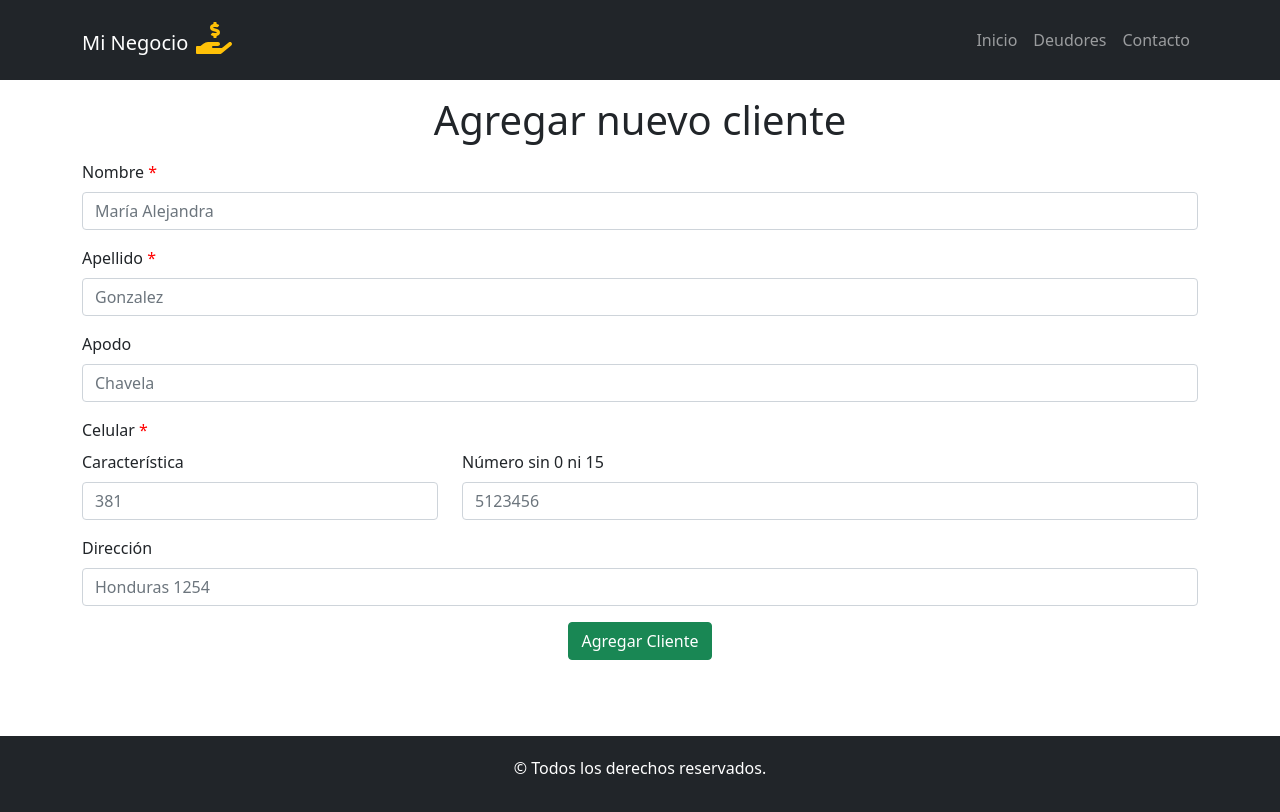
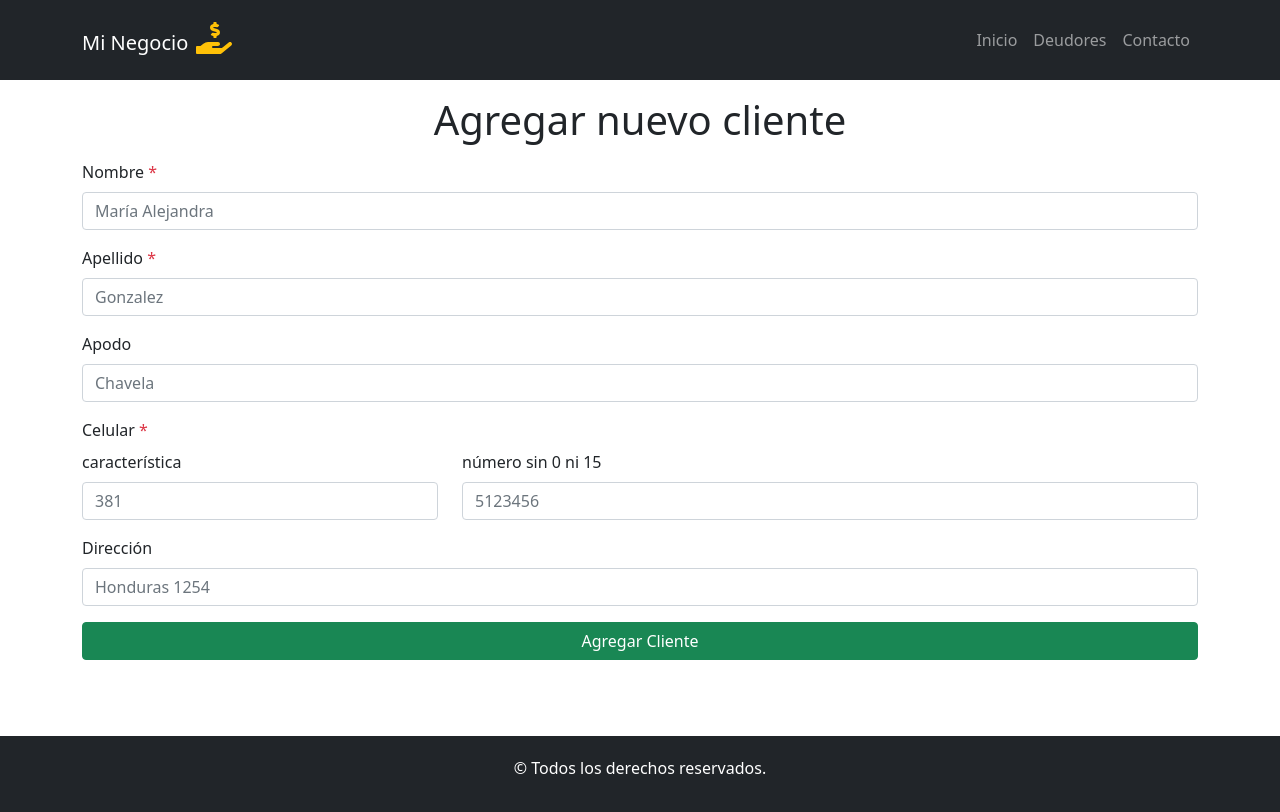
Before and after one commit to marcosihe/react-sdd, a React (Create React App) app: page /deudores/nuevocliente in a window 1280 px wide. Shown: the top 812 px of the page. Built offline with nearby package versions, Linux system fonts and the light colour scheme.

Commit message:
Agregar componente de validacion de formulario y de error

```diff
--- a/src/components/AddCustomer.jsx
+++ b/src/components/AddCustomer.jsx
@@ -4,6 +4,7 @@ import CustomerForm from './CustomerForm'
 import styles from './css/AddCustomer.module.css'
 
 const AddCustomer = () => {
+
     return (
         <Container>
             <h1 className={styles.addCustomerTitle}>Agregar nuevo cliente</h1>
--- a/src/components/CustomerForm.jsx
+++ b/src/components/CustomerForm.jsx
@@ -1,42 +1,114 @@
-import React from "react";
-import { Form, Row, Col, Button } from "react-bootstrap";
+import React, { useState } from "react";
+import { Form, Row, Col, Button, Alert } from "react-bootstrap";
 import styles from "./css/CustomerForm.module.css";
+import {
+  validateNumber_1,
+  validateNumber_2,
+  validateNames,
+} from "./helpers/validations.js";
 
 const AddCustomer = () => {
+  const [name, setName] = useState("");
+  const [lastName, setLastName] = useState("");
+  const [nickName, setNickName] = useState("");
+  const [numberPart1, setNumberPart1] = useState("");
+  const [numberPart2, setNumberPart2] = useState("");
+  const [address, setAddress] = useState("");
+  const [error, setError] = useState(false);
+
+  //setPhoneNumber(parseInt(numberPart1.toString()+numberPart2));
+
+  const handleSubmit = (e) => {
+    e.preventDefault();
+    // Validaciones
+    if (
+      validateNumber_1(numberPart1) &&
+      validateNumber_2(numberPart2) &&
+      validateNames(name, lastName)
+    ) {
+      // Enviar datos a la API
+      setError(false);
+    } else {
+      // Datos erroneos: mostrar mensaje de error
+      setError(true);
+    }
+  };
+
   return (
-    <Form className="mb-3 mt-3">
+    <Form className="mb-3 mt-3" onSubmit={handleSubmit}>
       <Form.Group className="mb-3">
-        <Form.Label>Nombre <span className={styles.requiredSign}>*</span></Form.Label>
-        <Form.Control type="text" placeholder="María Alejandra" required />
+        <Form.Label>
+          Nombre <span className="text-danger">*</span>
+        </Form.Label>
+        <Form.Control
+          type="text"
+          placeholder="María Alejandra"
+          required
+          onChange={(e) => setName(e.target.value)}
+        />
       </Form.Group>
       <Form.Group className="mb-3">
-        <Form.Label>Apellido <span className={styles.requiredSign}>*</span></Form.Label>
-        <Form.Control type="text" placeholder="Gonzalez" required />
+        <Form.Label>
+          Apellido <span className="text-danger">*</span>
+        </Form.Label>
+        <Form.Control
+          type="text"
+          placeholder="Gonzalez"
+          required
+          onChange={(e) => setLastName(e.target.value)}
+        />
       </Form.Group>
       <Form.Group className="mb-3">
         <Form.Label>Apodo</Form.Label>
-        <Form.Control type="text" placeholder="Chavela" />
+        <Form.Control
+          type="text"
+          placeholder="Chavela"
+          onChange={(e) => setNickName(e.target.value)}
+        />
       </Form.Group>
       <Form.Group className="mb-3">
-        <Form.Label>Celular <span className={styles.requiredSign}>*</span></Form.Label>
+        <Form.Label>
+          Celular <span className="text-danger">*</span>
+        </Form.Label>
         <Row className="mb-3">
           <Form.Group as={Col} xs={4}>
-            <Form.Label>Característica</Form.Label>
-            <Form.Control type="number" placeholder="381" required />
+            <Form.Label>característica</Form.Label>
+            <Form.Control
+              type="number"
+              placeholder="381"
+              required
+              onChange={(e) => setNumberPart1(e.target.value)}
+            />
           </Form.Group>
           <Form.Group as={Col}>
-            <Form.Label>Número sin 0 ni 15</Form.Label>
-            <Form.Control type="number" placeholder="5123456" required />
+            <Form.Label>número sin 0 ni 15</Form.Label>
+            <Form.Control
+              type="number"
+              placeholder="5123456"
+              required
+              onChange={(e) => setNumberPart2(e.target.value)}
+            />
           </Form.Group>
         </Row>
       </Form.Group>
       <Form.Group className="mb-3">
         <Form.Label>Dirección</Form.Label>
-        <Form.Control type="text" placeholder="Honduras 1254" />
+        <Form.Control
+          type="text"
+          placeholder="Honduras 1254"
+          onChange={(e) => setAddress(e.target.value)}
+        />
       </Form.Group>
       <div className={styles.buttonFormContainer}>
-      <Button variant="success">Agregar Cliente</Button>
+        <Button variant="success" type="submit" className="w-100">
+          Agregar Cliente
+        </Button>
       </div>
+      {error === true ? (
+        <Alert variant="danger" className="my-4">
+          Verifique el ingreso de los datos obligatorios *
+        </Alert>
+      ) : null}
     </Form>
   );
 };
--- a/src/components/css/CustomerForm.module.css
+++ b/src/components/css/CustomerForm.module.css
@@ -1,7 +1,3 @@
-.requiredSign {
-    color: red;
-}
-
 .buttonFormContainer {
     display: flex;
     justify-content: center;
--- /dev/null
+++ b/src/components/helpers/validations.js
@@ -0,0 +1,24 @@
+const validateNumber_1 = (number_1) => {
+    if(number_1 > 0 && number_1 < 10000){
+        return true;
+    }else{
+        return false;
+    }
+}
+const validateNumber_2 = (number_2) => {
+    if(number_2 > 999999 && number_2 <= 9999999){
+        return true;
+    }else{
+        return false;
+    }
+}
+
+const validateNames = (name, lastName, phoneNumber) => {
+    if(name.trim() !== '' && lastName.trim() !== ''){
+        return true
+    }else{
+        return false;
+    }
+}
+
+export {validateNumber_1, validateNumber_2, validateNames}
```
